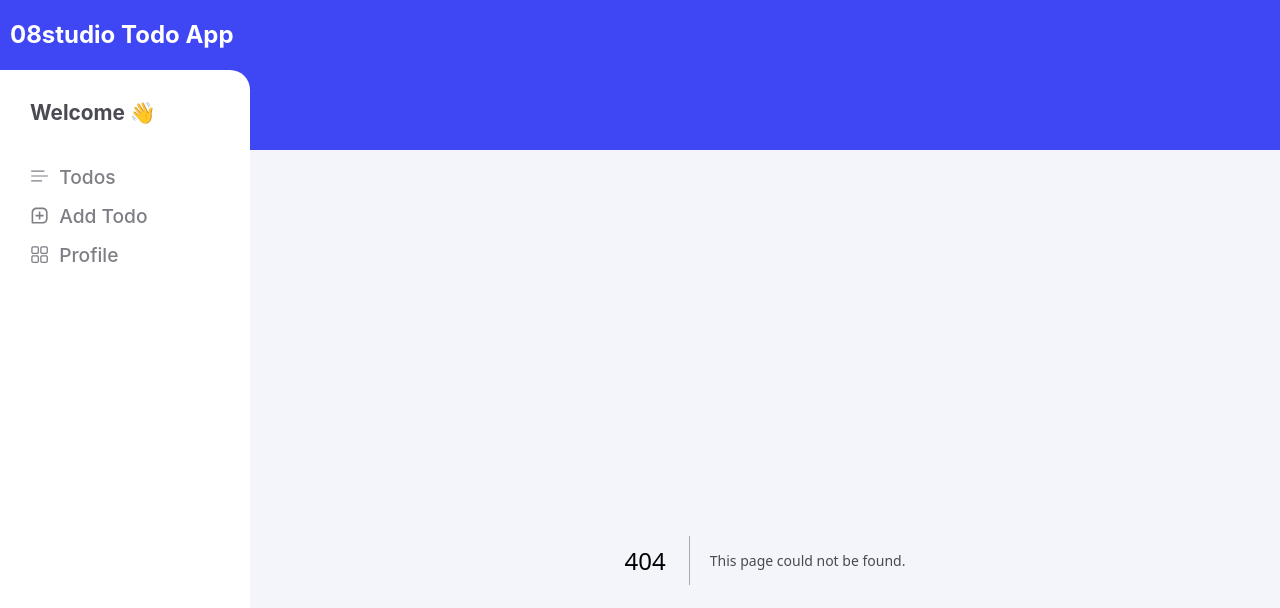
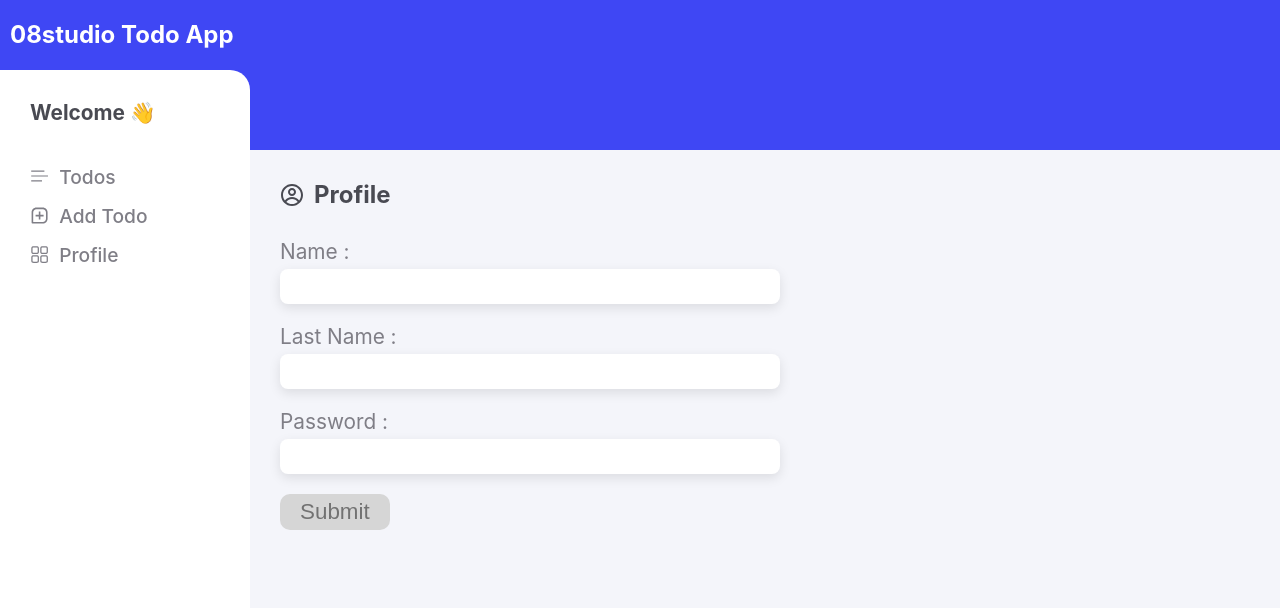
Before and after one commit to xe4at/tood-management, a Next.js app: page /profile in a window 1280 px wide. Before the commit this address had no page. Shown: the top 608 px of the page. Built offline with nearby package versions, Linux system fonts and the light colour scheme.

Commit message:
created completed information form

```diff
--- /dev/null
+++ b/components/module/ProfileForm.js
@@ -0,0 +1,49 @@
+import React from "react";
+import { BiBug } from "react-icons/bi";
+
+function ProfileForm({
+  name,
+  lastName,
+  password,
+  setName,
+  setLastName,
+  setPassword,
+  submitHandler,
+}) {
+  return (
+    <>
+      <div className="profile-form__input">
+        <div>
+          <label htmlFor="name">Name :</label>
+          <input
+            id="name"
+            type="text"
+            value={name}
+            onChange={(e) => setName(e.target.value)}
+          />
+        </div>
+        <div>
+          <label htmlFor="last-name">Last Name :</label>
+          <input
+            id="last-name"
+            type="text"
+            value={lastName}
+            onChange={(e) => setLastName(e.target.value)}
+          />
+        </div>
+        <div>
+          <label htmlFor="password">Password :</label>
+          <input
+            id="password"
+            type="password"
+            value={password}
+            onChange={(e) => setPassword(e.target.value)}
+          />
+        </div>
+      </div>
+      <button onClick={submitHandler}>Submit</button>
+    </>
+  );
+}
+
+export default ProfileForm;
--- /dev/null
+++ b/components/template/ProfilePage.js
@@ -0,0 +1,31 @@
+import { useState } from "react";
+import { CgProfile } from "react-icons/cg";
+import ProfileForm from "../module/ProfileForm";
+
+function ProfilePage() {
+  const [name, setName] = useState("");
+  const [lastName, setLastName] = useState("");
+  const [password, setPassword] = useState("");
+
+  const submitHandler = () => {};
+
+  return (
+    <div className="profile-form">
+      <h2>
+        <CgProfile />
+        Profile
+      </h2>
+      <ProfileForm
+        name={name}
+        lastName={lastName}
+        password={password}
+        setName={setName}
+        setLastName={setLastName}
+        setPassword={setPassword}
+        submitHandler={submitHandler}
+      />
+    </div>
+  );
+}
+
+export default ProfilePage;
--- /dev/null
+++ b/src/pages/profile.js
@@ -0,0 +1,7 @@
+import ProfilePage from "../../components/template/ProfilePage";
+
+function Profile() {
+  return <ProfilePage />;
+}
+
+export default Profile;
```
